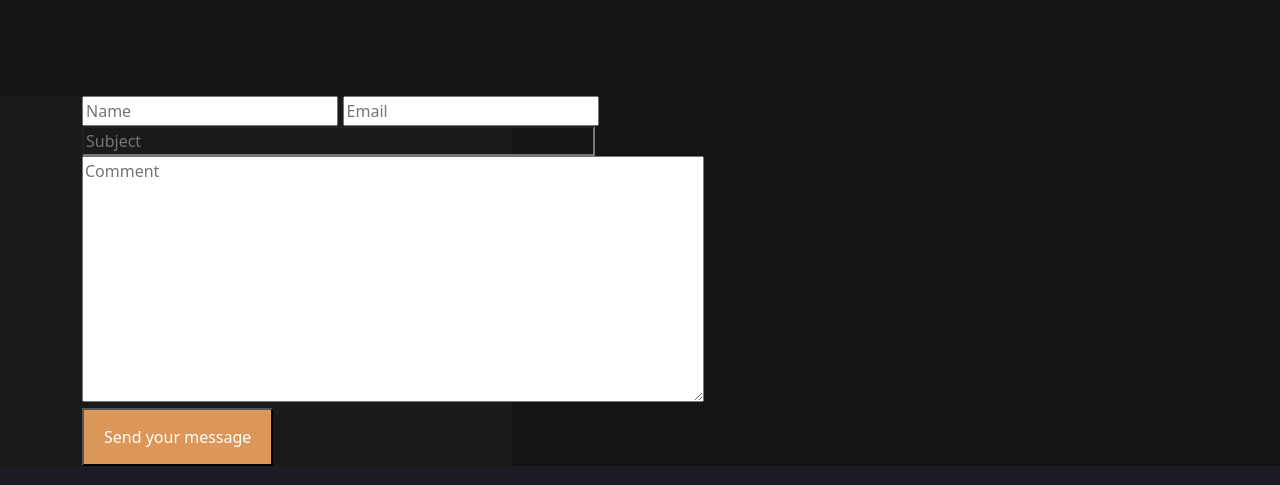
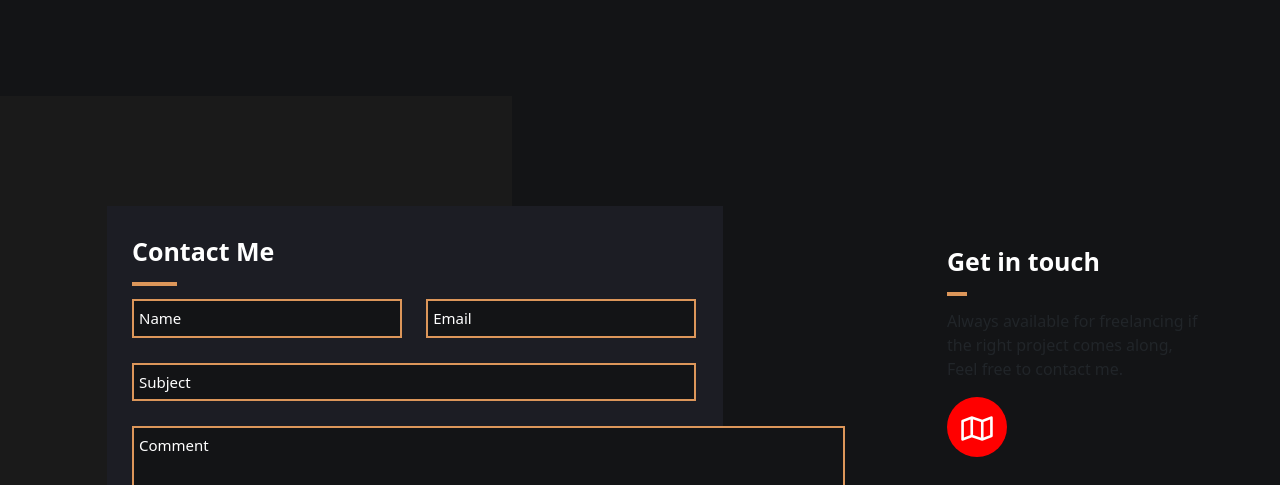
Before and after one commit to sheikhamir007/Portfolio-Website, a plain HTML site: page index.html in a window 1280 px wide. Shown: the part 5191-5676 px from the top of the page. Drawn offline with nearby package versions, Linux system fonts and the light colour scheme.

Commit message:
worked on Contact Area

```diff
--- a/css/style.css
+++ b/css/style.css
@@ -471,7 +471,7 @@ text-decoration: none;
     color: #ffffff;
     font-size: 12px;
     font-weight: 700;
-    font-family: 'Nunito', sans-serif;
+    font-family: 'Nunito'sans-serif;
 }
 
 .contact_area{
@@ -481,20 +481,150 @@ text-decoration: none;
 }
 
 .input_50{
-    width: 40%;
+    width: 270px;
+    padding: 6px 5px;
+
+}
+.space{
+    margin-right: 20px;
 }
 
+input{
+    margin-bottom: 25px;
+    background-color: #131416;
+    border: 2px solid #DC965A ;
+    color: #ed0e0e;
+    font-family: 'Nunito'sans-serif;
+    font-size: 15px;
+
+}
+
+textarea{
+    margin-bottom: 25px;
+    padding: 6px 5px;
+    background-color: #131416;
+    border: 2px solid #DC965A;
+    font-family: 'Nunito'sans-serif;
+    font-size: 15px;
+    color: #ffffff;
+
+}
+input::placeholder{
+    color: #ffffff;
+    font-family: 'Nunito'sans-serif;
+    font-size: 15px;
+}
+textarea::placeholder{
+    color: #ffffff;
+    font-family: 'Nunito'sans-serif;
+    font-size: 15px;
+}
+
+textarea:focus{
+    outline: 0px;
+}
+
+input:focus{
+    outline: 0px;
+}
 
 .input_100{
-    width: 80%;
-    background: none;
-    color: #1C1D24;
+    width: 564px;
+    padding: 6px 5px;
 }
 
 .button{
     background-color: #DC965A;
     color: #ffffff;
     text-decoration: none;
-    padding: 15px 20px 15px 20px;
+    /* padding: 15px 20px 15px 20px; */
+    padding: 12px 20px;
 
 }
+
+.bg-con{
+    background-color: #1C1D24;
+    margin-top: 110px;
+    margin-left: 25px;
+    margin-bottom: 110px;
+}
+
+
+.contact_form{
+    padding: 30px 25px;
+}
+
+.contact_form h2{
+    font-family: 'Nunito'sans-serif;
+    font-weight: 600;
+    font-size: 25px;
+    padding-bottom: 20px;
+    color: #fff;
+    position: relative;
+    padding-bottom: 25px;
+}
+
+.contact_me::before{
+    content:"";
+    width: 8%;
+    height: 4px;
+    background-color: #DC965A;
+    position: absolute;
+    bottom: 5px;
+    left: 0px;
+}
+
+.contact_data{
+    margin-bottom: 80px ;
+}
+.contact_details{
+    font-family: 'Nunito'sans-serif;
+    font-weight: 600;
+    font-size: 25px;
+    padding-bottom: 20px;
+    color: #fff;
+    position: relative;
+    padding-bottom: 25px;
+
+}
+
+.contact_details::before{
+    content:"";
+    width: 8%;
+    height: 4px;
+    background-color: #DC965A;
+    position: absolute;
+    bottom: 5px;
+    left: 0px;
+}
+.contact_info{
+    margin-top: 110px;
+    padding-left: 200px;
+    padding-top: 40px;
+}
+
+.icon{
+    color: #fff;
+    width: 60px;
+    height: 60px;
+    border-radius: 30px;
+    background-color: red;
+    font-size: 28px;
+    text-align: center;
+    padding: 4%;
+    position:relative;
+
+}
+
+
+.icon_data{
+    font-family: 'Nunito'sans-serif;
+    font-weight: 600;
+    font-size: 14px;
+    color: #dc5a5a;
+    width:165px;
+    display: block;
+    position: absolute;
+    top: 0px;
+    right: 0px;
+}
--- a/index.html
+++ b/index.html
@@ -373,18 +373,42 @@
     <div class="container">
         <div class="row">
             <div class="col-lg-7">
-                <div class="contact_form">
+                <div class="contact_form bg-con">
+                    <h2 class="contact_me">Contact Me</h2>
                     <form action="" method="">
-
-                        <input type="text" class="input_50" placeholder="Name" >
+                        <input type="text" class="input_50 space" placeholder="Name">
                         <input type="email" class="input_50" placeholder="Email">
                         <input type="text" class="input_100"placeholder="Subject">
-                        <textarea name="" id="" cols="65" rows="10" placeholder="Comment"></textarea>
+                        <textarea cols="76" rows="4" placeholder="Comment"></textarea>
+
                         <button class="button">Send your message</button>
                     </form>
                 </div>
             </div>
-            <div class="col-lg-5"></div>
+            <div class="col-lg-5">
+                <div class="contact_info">
+                    <h2 class="contact_details">Get in touch</h2>
+                    <div class="contact_data">
+                        <p>Always available for freelancing if the right project comes along, Feel free to contact me.</p>
+                        <div class="icon">
+                            <i class="fa-regular fa-map "></i>
+                        </div>
+
+                        <span class="icon_data"> Stree New York City ,
+                        United States Of America
+                        NY 750065.</span>
+                        <br>
+
+                        <!-- <i class="fa-regular fa-envelope"></i>
+                        <span>info@domain.com</span>
+                        <br>
+                        <i class="fa-solid fa-mobile"></i>
+                        <span>info@domain.com</span> -->
+
+
+                    </div>
+                </div>
+            </div>
         </div>
     </div>
 </div>
@@ -408,7 +432,7 @@
 
                     <div class="data_two">
                         <div class="copyright">
-                            <p>©2022 copyright ib-themesall right reserved</p>
+                            <p>©2022 copyright ib-themes all right reserved</p>
                         </div>
                     </div>
 
@@ -416,6 +440,8 @@
             </div>
         </div>
     </div>
+
+
     <script src="https://cdn.jsdelivr.net/npm/bootstrap@5.0.2/dist/js/bootstrap.bundle.min.js"
         integrity="sha384-MrcW6ZMFYlzcLA8Nl+NtUVF0sA7MsXsP1UyJoMp4YLEuNSfAP+JcXn/tWtIaxVXM" crossorigin="anonymous">
     </script>
```
